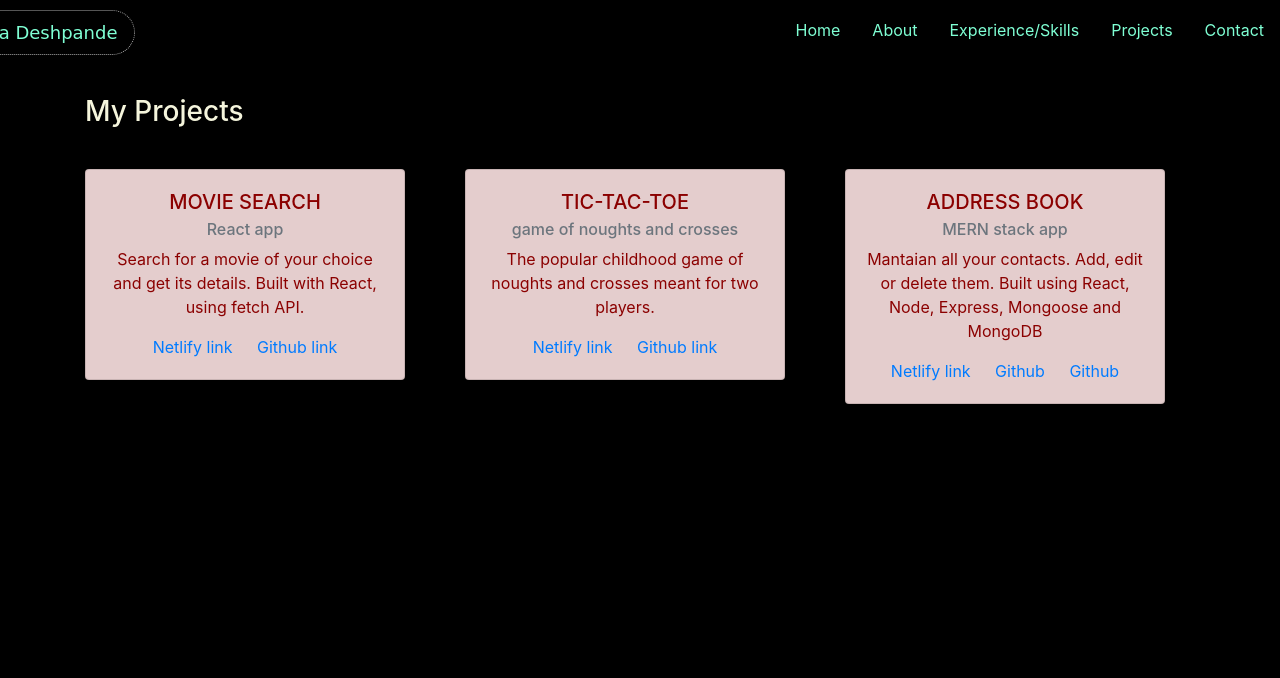
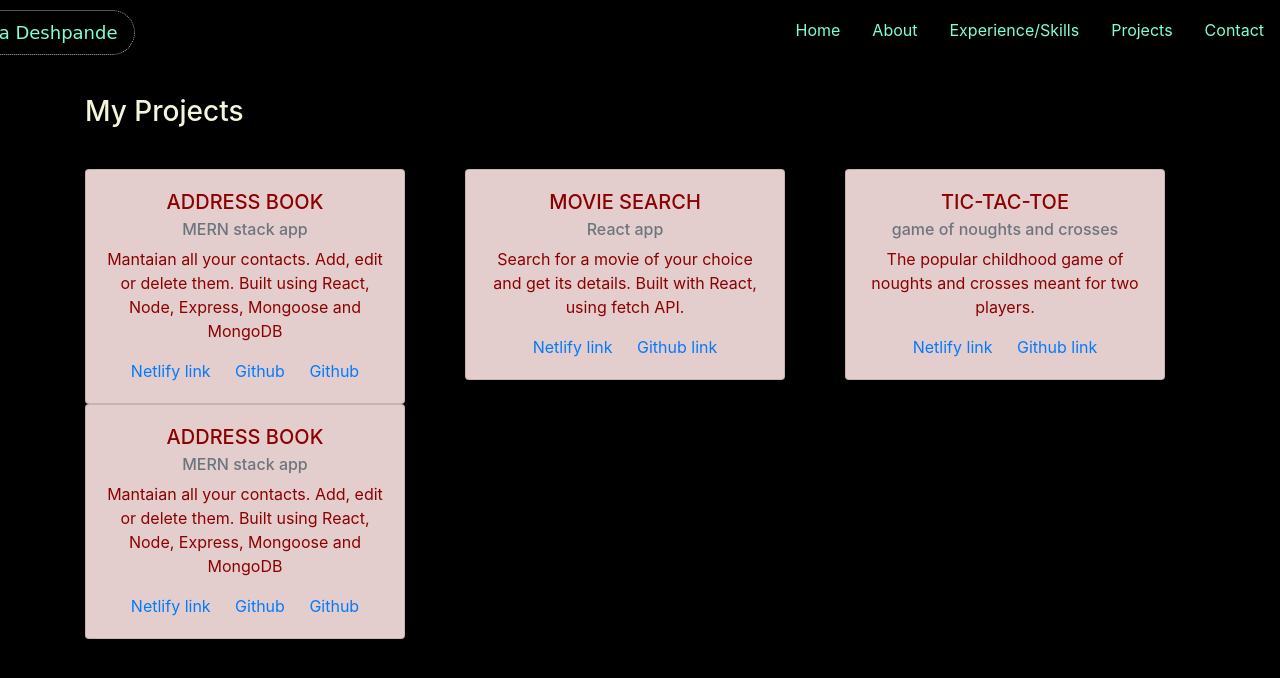
Before and after one commit to bhagyadeshpande/portfolio, a plain HTML site: page projects.html in a window 1280 px wide. Drawn offline with nearby package versions, Linux system fonts and the light colour scheme.

Commit message:
new project added

```diff
--- a/projects.html
+++ b/projects.html
@@ -38,6 +38,33 @@
     </div>
     <div class="container projectCard">
       <div class="row">
+        <div class="col">
+          <div class="card projectCards">
+            <div class="card-body projCardBody">
+              <h5 class="card-title">ADDRESS BOOK</h5>
+              <h6 class="card-subtitle mb-2 text-muted">MERN stack app</h6>
+              <p class="card-text">
+                Mantaian all your contacts. Add, edit or delete them. Built
+                using React, Node, Express, Mongoose and MongoDB
+              </p>
+              <a
+                href="https://manageyourcontacts.netlify.app/"
+                class="card-link"
+                >Netlify link</a
+              >
+              <a
+                href="https://github.com/bhagyadeshpande/CMS-client"
+                class="card-link"
+                >Github</a
+              >
+              <a
+                href="https://github.com/bhagyadeshpande/CMS-server"
+                class="card-link"
+                >Github</a
+              >
+            </div>
+          </div>
+        </div>
         <div class="col">
           <div class="card projectCards">
             <div class="card-body projCardBody">
@@ -82,6 +109,8 @@
             </div>
           </div>
         </div>
+        </div>
+        <div class="row">
         <div class="col">
           <div class="card projectCards">
             <div class="card-body projCardBody">
```
